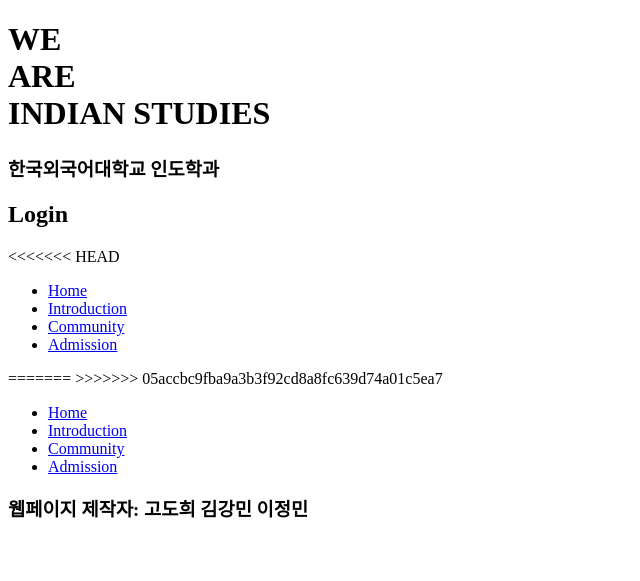
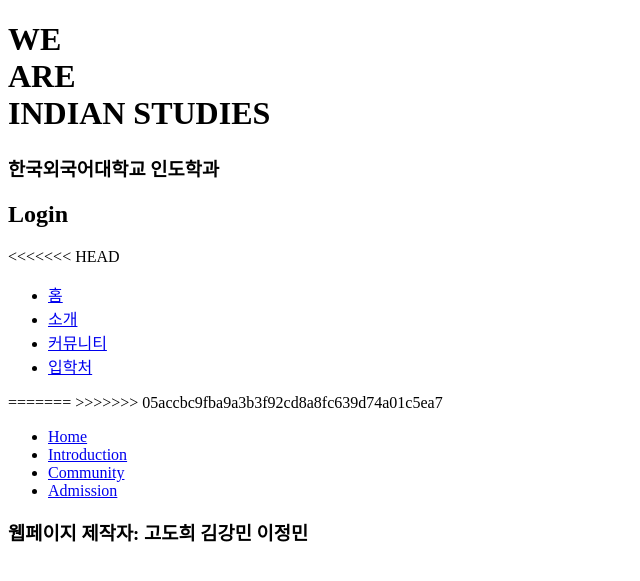
Before and after one commit to Hindi-com/IndianStudies.Github.io, a Python web app: template templates/base.html in a window 1280 px wide. Shown: the top 581 px of the page, without its empty margins (0-640 px from the left). Run offline with Jinja, Linux system fonts and the light colour scheme; the template is opened without the code that fills it, so the values that code supplies are empty.

Commit message:
KKM Request

```diff
--- a/templates/base.html
+++ b/templates/base.html
@@ -26,10 +26,10 @@
         <<<<<<< HEAD <div>
             <nav id="navbar">
                 <ul class="" navbar__menu>
-                    <li class="navbar__menu__item"><a href="#">Home</a></li>
-                    <li class="navbar__menu__item"><a href="#">Introduction</a></li>
-                    <li class="navbar__menu__item"><a href="#">Community</a></li>
-                    <li class="navbar__menu__item"><a href="#">Admission</a></li>
+                    <li class="navbar__menu__item"><a href="#">홈</a></li>
+                    <li class="navbar__menu__item"><a href="#">소개</a></li>
+                    <li class="navbar__menu__item"><a href="#">커뮤니티</a></li>
+                    <li class="navbar__menu__item"><a href="#">입학처</a></li>
                 </ul>
             </nav>
             </div>
```
